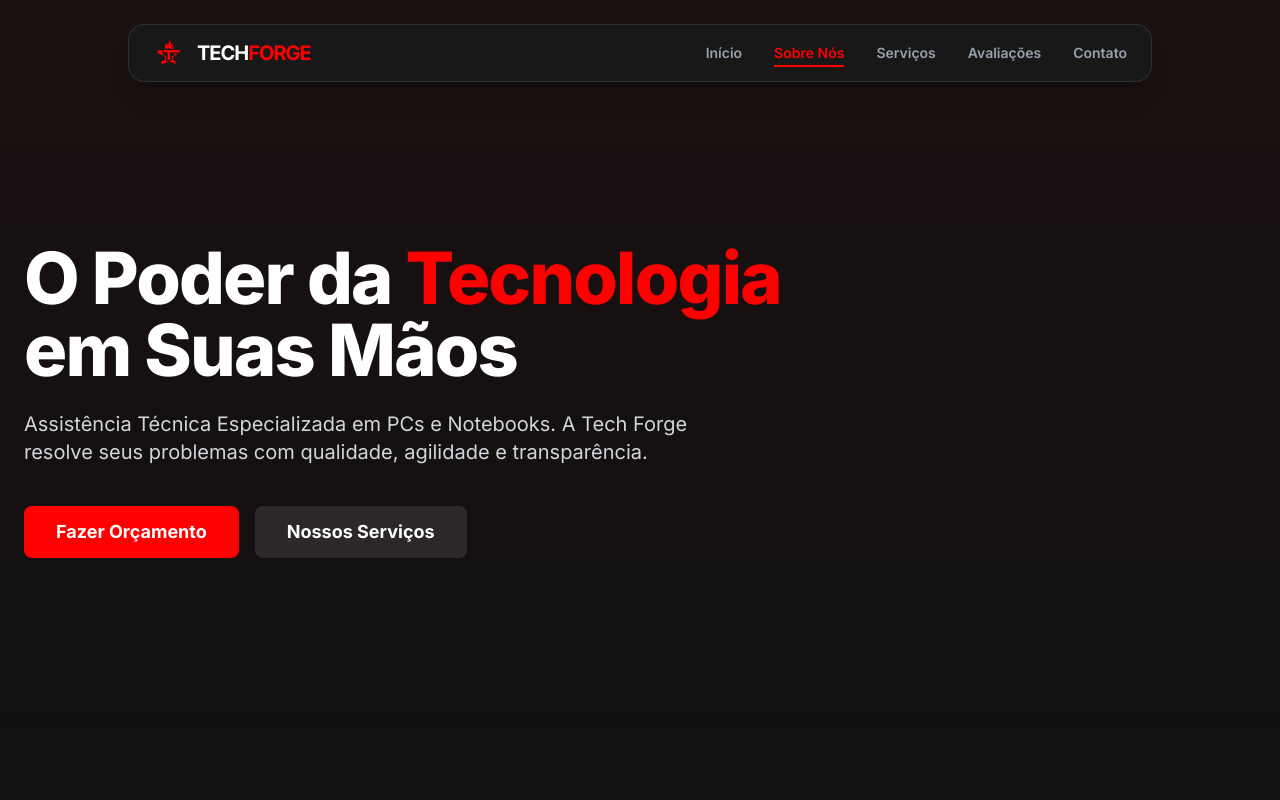
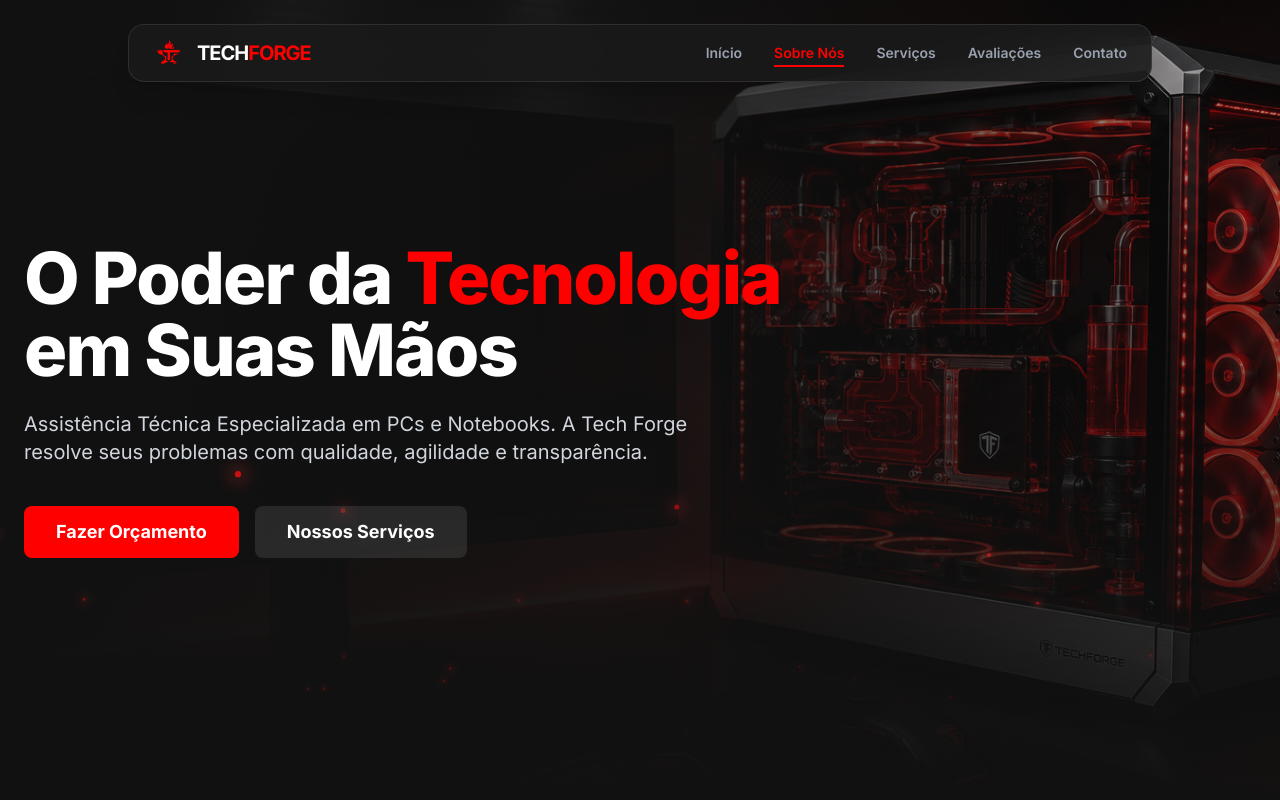
Before and after one commit to VictorMussoline/techforge-site, a React (Vite) app: page / in a window 1280 px wide. Shown: the top 800 px of the page. Built offline with nearby package versions, Linux system fonts and the light colour scheme.

Commit message:
feat: implement animated embers component and integrate into hero, contact, and gallery sections

```diff
--- a/src/App.tsx
+++ b/src/App.tsx
@@ -6,10 +6,11 @@ import { Gallery } from './components/Gallery';
 import { Reviews } from './components/Reviews';
 import { Contact } from './components/Contact';
 import { Footer } from './components/Footer';
+import { Embers } from './components/Embers';
 
 function App() {
   return (
-    <div className="flex flex-col md:flex-row min-h-screen bg-brand-dark text-white font-sans">
+    <div className="flex flex-col md:flex-row min-h-screen bg-brand-dark text-white font-sans relative">
       <Helmet>
         <title>Tech Forge | Assistência Técnica Especializada</title>
         <meta name="description" content="Assistência Técnica Especializada em PCs & Notebooks. A Tech Forge resolve seus problemas com qualidade e rapidez." />
@@ -18,6 +19,7 @@ function App() {
         <meta property="og:description" content="Assistência Técnica Especializada em PCs & Notebooks. A Tech Forge resolve seus problemas com qualidade e rapidez." />
         <meta property="og:type" content="website" />
       </Helmet>
+
       <Navbar />
       <main className="flex-1 w-full">
         <Hero />
--- a/src/components/Contact.tsx
+++ b/src/components/Contact.tsx
@@ -1,5 +1,6 @@
 import { MapPin, Phone, Mail, Clock } from 'lucide-react';
 import { useRef, useState } from 'react';
+import { Embers } from './Embers';
 
 function InteractiveContactCard({
   icon: Icon,
@@ -197,8 +198,9 @@ export function Contact() {
   };
 
   return (
-    <section id="contact" className="py-24 bg-brand-dark">
-      <div className="container mx-auto px-6">
+    <section id="contact" className="py-24 bg-brand-dark relative overflow-hidden">
+      <Embers />
+      <div className="container mx-auto px-6 relative z-10">
         <div className="text-center mb-16">
           <h2 className="text-3xl md:text-4xl font-bold mb-4">Entre em <span className="text-brand-red">Contato</span></h2>
           <p className="text-gray-400 max-w-2xl mx-auto">Traga sua máquina para um diagnóstico ou entre em contato pelos nossos canais.</p>
--- /dev/null
+++ b/src/components/Embers.tsx
@@ -0,0 +1,62 @@
+import { motion } from 'framer-motion';
+import { useEffect, useState } from 'react';
+
+interface Particle {
+  id: number;
+  x: number;
+  size: number;
+  duration: number;
+  delay: number;
+  opacity: number;
+  xOffset1: number;
+  xOffset2: number;
+}
+
+export function Embers() {
+  const [particles, setParticles] = useState<Particle[]>([]);
+
+  useEffect(() => {
+    // Generate 40 random glowing embers
+    const newParticles = Array.from({ length: 40 }).map((_, i) => ({
+      id: i,
+      x: Math.random() * 100, // start X percentage
+      size: Math.random() * 4 + 2, // 2px to 6px size
+      duration: Math.random() * 15 + 10, // 10s to 25s float to top
+      delay: Math.random() * 10, // stagger starts
+      opacity: Math.random() * 0.6 + 0.2, // Random max opacity
+      xOffset1: (Math.random() - 0.5) * 15, // Sway left/right
+      xOffset2: (Math.random() - 0.5) * 30, // Sway further
+    }));
+    setParticles(newParticles);
+  }, []);
+
+  return (
+    <div className="absolute inset-0 pointer-events-none z-[1] overflow-hidden mix-blend-screen">
+      {particles.map((p) => (
+        <motion.div
+          key={p.id}
+          className="absolute rounded-full bg-brand-red"
+          style={{
+            left: `${p.x}vw`,
+            bottom: '-5vh',
+            width: p.size,
+            height: p.size,
+            boxShadow: `0 0 ${p.size * 3}px ${p.size / 2}px rgba(220, 38, 38, 0.9)`,
+          }}
+          animate={{
+            y: ['0vh', '-120vh'],
+            x: ['0vw', `${p.xOffset1}vw`, `${p.xOffset2}vw`],
+            opacity: [0, p.opacity, p.opacity, 0],
+            scale: [0, 1, 1.2, 0],
+          }}
+          transition={{
+            duration: p.duration,
+            delay: p.delay,
+            repeat: Infinity,
+            ease: "linear",
+          }}
+        />
+      ))}
+    </div>
+  );
+}
--- a/src/components/Gallery.tsx
+++ b/src/components/Gallery.tsx
@@ -1,3 +1,5 @@
+import { Embers } from './Embers';
+
 export function Gallery() {
   const images = [
     { src: 'https://images.unsplash.com/photo-1597872200969-2b65d56bd16b?ixlib=rb-4.0.3&auto=format&fit=crop&w=800&q=80', alt: 'Manutenção de PC Gamer' },
@@ -9,8 +11,9 @@ export function Gallery() {
   ];
 
   return (
-    <section id="gallery" className="py-24 bg-brand-dark">
-      <div className="container mx-auto px-6">
+    <section id="gallery" className="py-24 bg-brand-dark relative overflow-hidden">
+      <Embers />
+      <div className="container mx-auto px-6 relative z-10">
         <div className="text-center mb-16">
           <h2 className="text-3xl md:text-4xl font-bold mb-4">Nossos <span className="text-brand-red">Serviços</span></h2>
           <p className="text-gray-400 max-w-2xl mx-auto">Confira um pouco do nosso dia a dia na bancada da Tech Forge.</p>
--- a/src/components/Hero.tsx
+++ b/src/components/Hero.tsx
@@ -1,10 +1,18 @@
 import { motion } from 'framer-motion';
+
+import { Embers } from './Embers';
 
 export function Hero() {
   return (
     <section id="hero" className="min-h-screen flex items-center justify-center relative overflow-hidden bg-brand-dark pt-16 md:pt-0">
-      <div className="absolute inset-0 z-0 opacity-20">
-        <div className="absolute inset-0 bg-gradient-to-b from-brand-red/20 to-transparent mix-blend-overlay"></div>
+      <Embers />
+      <div className="absolute inset-0 z-0">
+        <div
+          className="absolute inset-0 bg-cover bg-center bg-no-repeat opacity-100"
+          style={{ backgroundImage: 'url("/background/setup_techforge.png")' }}
+        ></div>
+        <div className="absolute inset-0 bg-gradient-to-b from-brand-dark/30 via-brand-dark/50 to-brand-dark"></div>
+        <div className="absolute inset-0 bg-gradient-to-r from-brand-dark via-brand-dark/80 to-transparent"></div>
       </div>
 
       <div className="container mx-auto px-6 relative z-10">
```
Also changed, not shown: public/background/setup_techforge.png (added).
